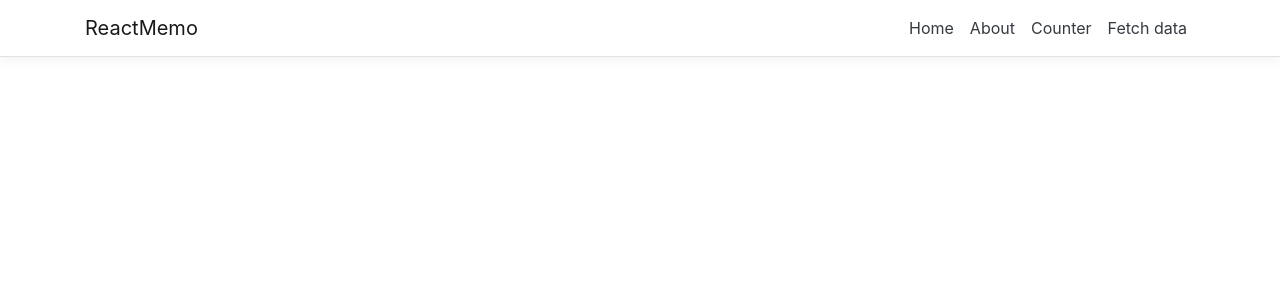
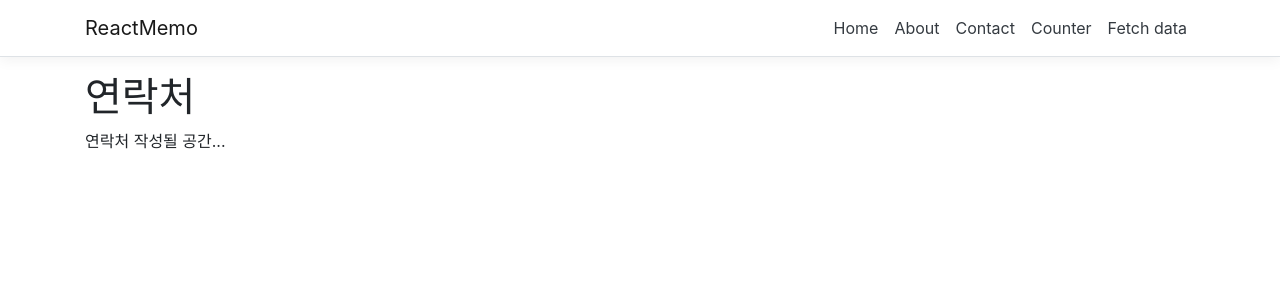
Before and after one commit to kimilm/react, a React (Create React App) app in the folder inflearn/ReactMemo/ClientApp/: page /contact in a window 1280 px wide. Shown: the top 300 px of the page. Built offline with nearby package versions, Linux system fonts and the light colour scheme.

Commit message:
feat: contact component add

```diff
--- a/inflearn/ReactMemo/ClientApp/src/App.js
+++ b/inflearn/ReactMemo/ClientApp/src/App.js
@@ -5,6 +5,7 @@
 import { FetchData } from './components/FetchData';
 import { Counter } from './components/Counter';
 import { About } from './components/About';
+import { Contact } from './components/Contact';
 
 import './custom.css'
 
@@ -18,6 +19,7 @@
         <Route path='/counter' component={Counter} />
         <Route path='/fetch-data' component={FetchData} />
         <Route path='/about' component={About} />
+        <Route path='/contact' component={Contact} />
       </Layout>
     );
   }
--- /dev/null
+++ b/inflearn/ReactMemo/ClientApp/src/components/Contact.js
@@ -0,0 +1,14 @@
+import React, { Component } from "react";
+
+export class Contact extends Component {
+    render() {
+        return(
+            <div>
+                <h1>연락처</h1>
+                <p>
+                    연락처 작성될 공간...
+                </p>
+            </div>
+        );
+    }
+}
--- a/inflearn/ReactMemo/ClientApp/src/components/NavMenu.js
+++ b/inflearn/ReactMemo/ClientApp/src/components/NavMenu.js
@@ -37,6 +37,9 @@
                   <NavLink tag={Link} className="text-dark" to="/about">About</NavLink>
                 </NavItem>
                 <NavItem>
+                  <NavLink tag={Link} className="text-dark" to="/contact">Contact</NavLink>
+                </NavItem>
+                <NavItem>
                   <NavLink tag={Link} className="text-dark" to="/counter">Counter</NavLink>
                 </NavItem>
                 <NavItem>
```
